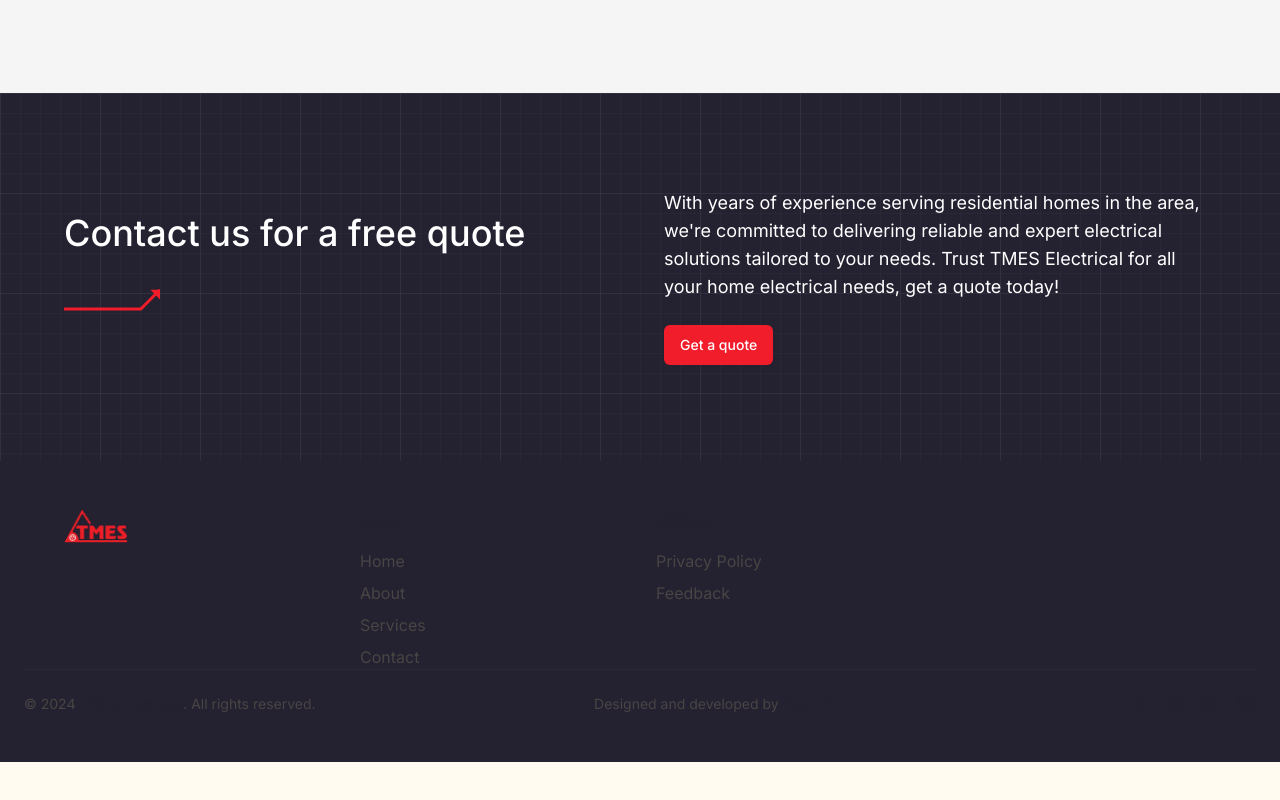
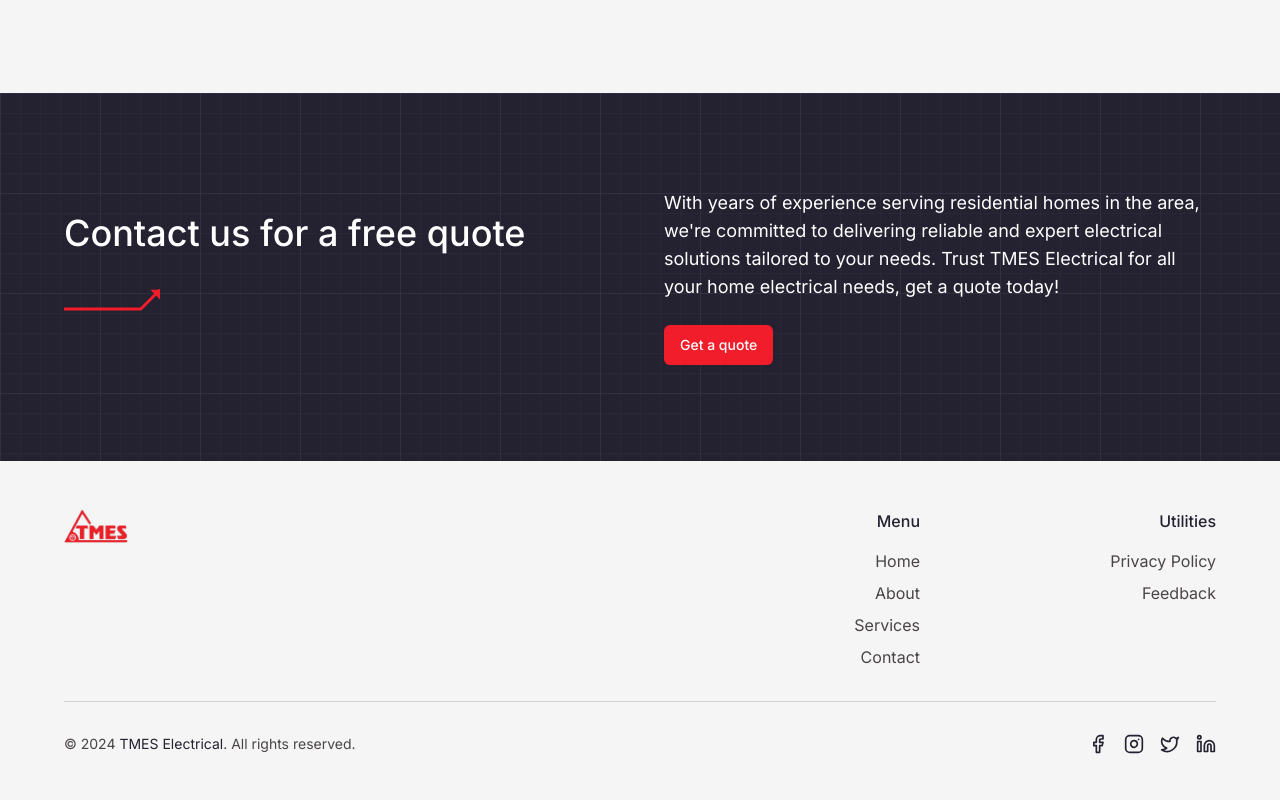
Before and after one commit to samhinz1/resielectrical, a Next.js app: page / in a window 1280 px wide. Shown: the part 2642-3442 px from the top of the page. Before the commit the page ends 3404 px from the top, so only its background shows below. Built offline with nearby package versions, Linux system fonts and the light colour scheme.

Commit message:
update footer

```diff
--- a/app/page.tsx
+++ b/app/page.tsx
@@ -258,15 +258,15 @@ export default function Home() {
       </main>
 
       {/* Footer */}
-      <footer className="bg-[#242131] text-white py-12 px-4 md:px-6">
-        <div className="max-w-6xl mx-auto grid grid-cols-1 md:grid-cols-4 gap-8">
-          <div>
+      <footer className="bg-[#f5f5f5] py-12 px-4 md:px-6">
+        <div className="max-w-6xl mx-auto grid grid-cols-1 md:grid-cols-12 gap-8">
+          <div className="md:col-span-6">
             <div className="flex items-center gap-2 mb-6">
               <Image src="/tmes.png" alt="TMES Electrical Logo" width={64} height={64} />
             </div>
           </div>
 
-          <div>
+          <div className="md:col-span-3 md:text-right">
             <h3 className="font-medium text-[#242131] mb-4">Menu</h3>
             <ul className="space-y-2">
               <li>
@@ -292,7 +292,7 @@ export default function Home() {
             </ul>
           </div>
 
-          <div>
+          <div className="md:col-span-3 md:text-right">
             <h3 className="font-medium text-[#242131] mb-4">Utilities</h3>
             <ul className="space-y-2">
               <li>
@@ -311,8 +311,8 @@ export default function Home() {
 
         </div>
 
-        <div className="border-t border-[#494544]/20 pt-6 flex flex-col md:flex-row justify-between items-center">
-          <div className="text-[#494544] text-sm mb-4 md:mb-0">
+        <div className="max-w-6xl mx-auto border-t border-[#494544]/20 mt-8 pt-8 flex flex-col md:flex-row justify-between items-center">
+          <div className="text-[#494544] text-sm w-full md:w-auto text-center md:text-left">
             © 2024{" "}
             <Link href="/" className="text-[#242131]">
               TMES Electrical
@@ -320,15 +320,7 @@ export default function Home() {
             . All rights reserved.
           </div>
 
-
-          <div className="flex items-center gap-2 text-[#494544] text-sm mt-4 md:mt-0">
-            <span>Designed and developed by</span>
-            <Link href="#" className="text-[#242131]">
-              Sam Hinz
-            </Link>
-          </div>
-
-          <div className="flex items-center gap-4 mt-6 md:mt-0">
+          <div className="flex items-center justify-center gap-4 mt-6 md:mt-0 w-full md:w-auto">
             <Link href="#" className="text-[#242131] hover:text-[#494544]">
               <Facebook size={20} />
               <span className="sr-only">Facebook</span>
@@ -346,6 +338,7 @@ export default function Home() {
               <span className="sr-only">LinkedIn</span>
             </Link>
           </div>
+
         </div>
       </footer>
     </div>
```
